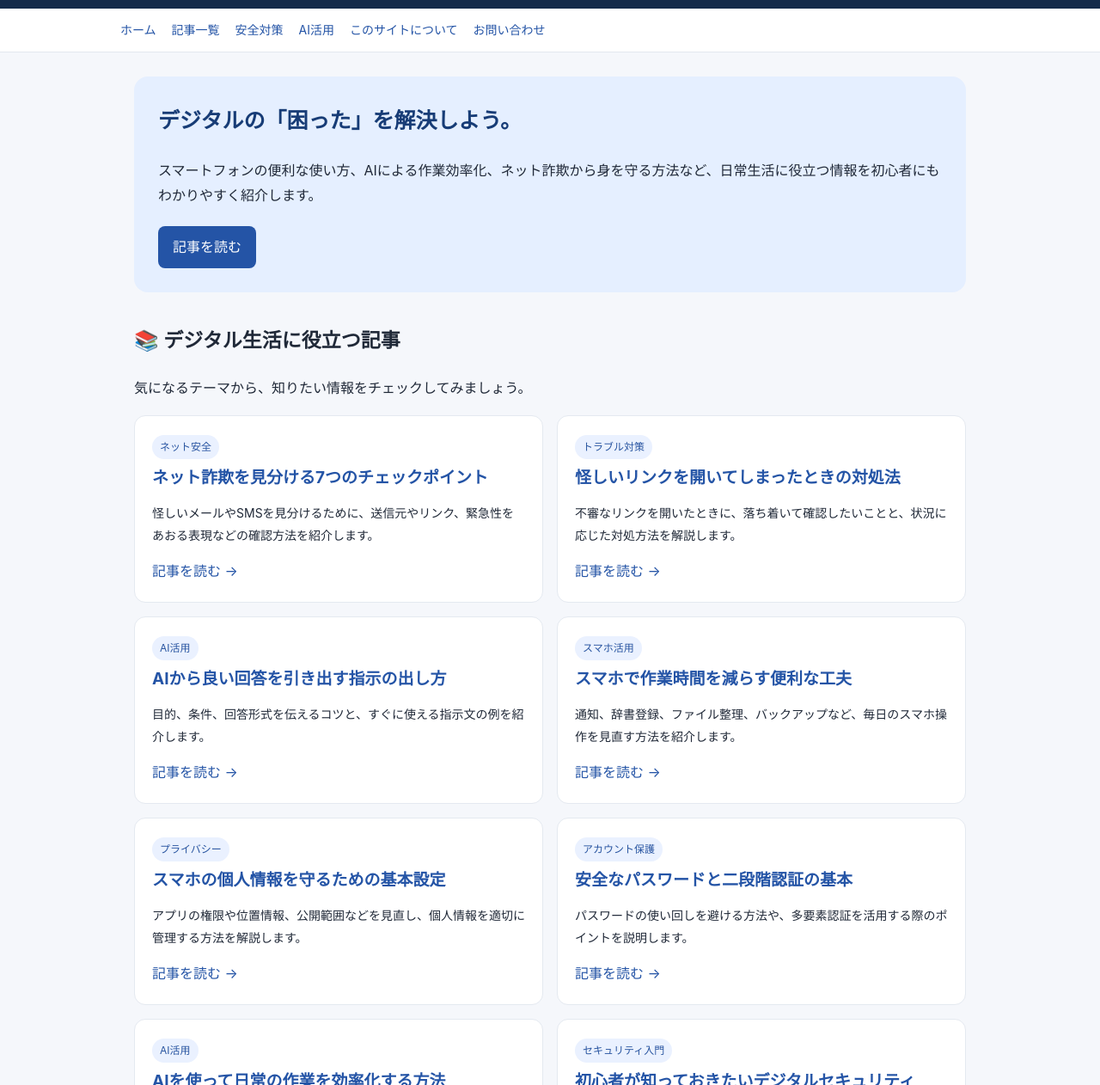
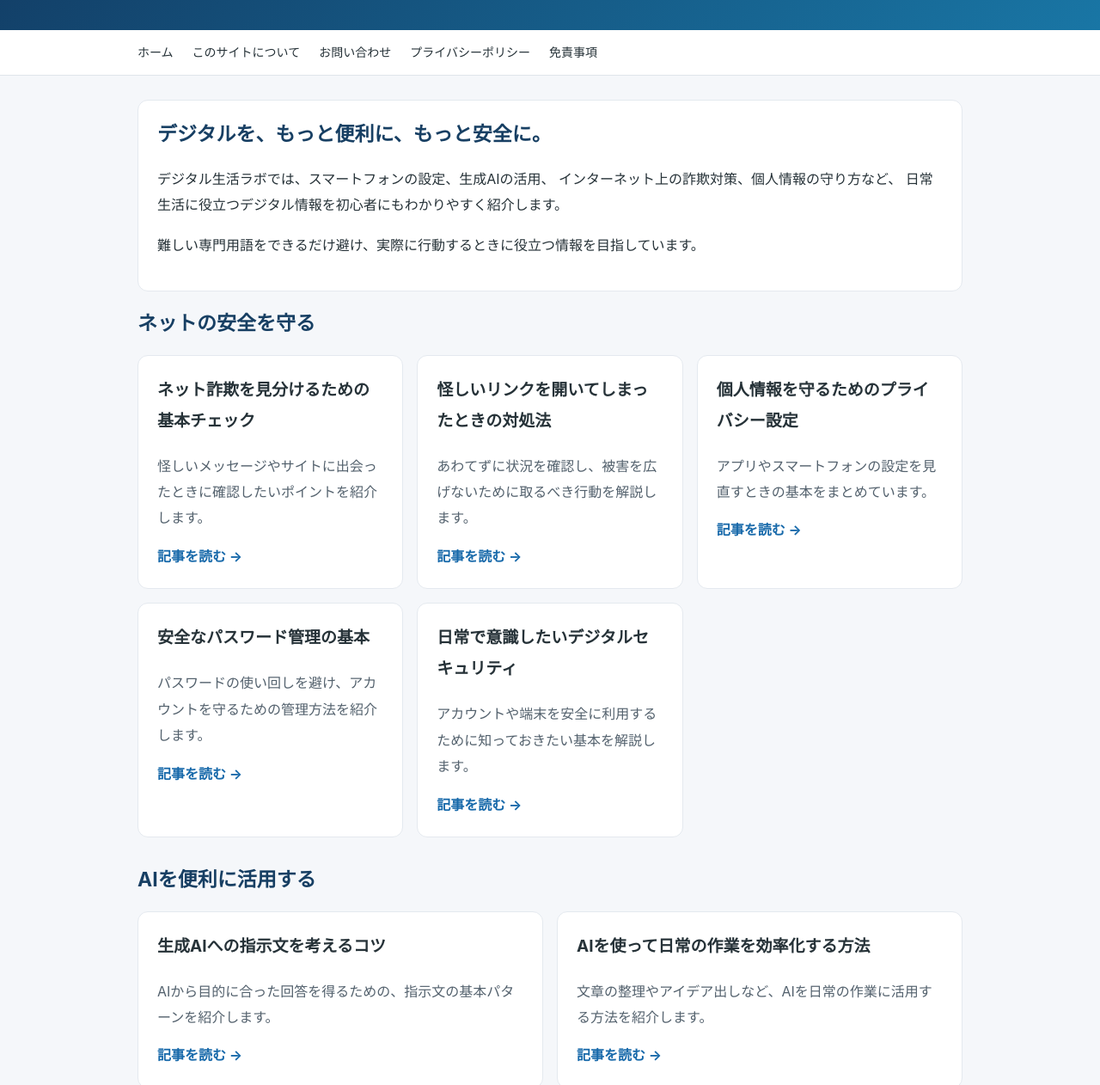
Before and after one commit to asvrg/-1, a plain HTML site: page index.html in a window 1280 px wide. Shown: the part 133-1395 px from the top of the page at 86% size. Drawn offline with Linux system fonts and the light colour scheme.

Commit message:
Update index.html

```diff
--- a/index.html
+++ b/index.html
@@ -2,160 +2,266 @@
 <html lang="ja">
 <head>
   <meta charset="UTF-8">
-<meta name="viewport" content="width=device-width, initial-scale=1">
-<meta name="description" content="スマホの便利技、AI活用術、ネット詐欺対策、個人情報の守り方など、デジタル生活に役立つ知識を初心者向けに解説します。">
+  <meta name="google-site-verification" content="9QT-fghXOO8Xs31fRzbYEdEQcRNj2oaYRJPLZGYzNo0">
+  <meta name="viewport" content="width=device-width, initial-scale=1.0">
+  <meta name="description" content="デジタル生活ラボは、スマートフォンの便利な使い方、AI活用、ネット詐欺対策、個人情報保護など、デジタル生活に役立つ情報を初心者向けに紹介するサイトです。">
   <meta name="robots" content="index,follow">
   <title>デジタル生活ラボ｜知って得するデジタル活用術</title>
   <style>
-*{box-sizing:border-box}
-html{scroll-behavior:smooth}
-body{margin:0;font-family:-apple-system,BlinkMacSystemFont,"Hiragino Sans",Meiryo,sans-serif;color:#202938;background:#f5f7fb;line-height:1.85}
-header{background:#152b4a;color:#fff;padding:30px 20px}
-.header-inner{max-width:1000px;margin:auto}
-header h1{margin:0;font-size:28px}
-header p{margin:5px 0 0;color:#d8e5f8;font-size:14px}
-nav{background:#fff;padding:12px 16px;border-bottom:1px solid #e3e8ef}
-.nav-inner{max-width:1000px;margin:auto;display:flex;gap:18px;flex-wrap:wrap}
-nav a,footer a{color:#2454a6;text-decoration:none}
-nav a{font-size:14px}
-nav a:hover,.card a:hover{text-decoration:underline}
-main{max-width:1000px;margin:28px auto;padding:0 16px}
-.hero{background:#e5efff;padding:28px;border-radius:16px;margin-bottom:28px}
-.hero h2{margin-top:0;color:#173c76;font-size:25px}
-.hero p{margin-bottom:20px}
-.button{display:inline-block;background:#2454a6;color:#fff;text-decoration:none;padding:10px 17px;border-radius:8px}
-.section-title{font-size:23px;margin-top:35px}
-.article-grid{display:grid;grid-template-columns:repeat(2,minmax(0,1fr));gap:16px}
-.card{background:#fff;border:1px solid #e4e9f0;border-radius:13px;padding:20px;overflow-wrap:anywhere}
-.card h3{margin:8px 0;color:#193d70;font-size:19px;line-height:1.5}
-.card p{font-size:14px}
-.card a{color:#2454a6;text-decoration:none}
-.tag{display:inline-block;font-size:12px;background:#eaf1ff;color:#2854a0;padding:3px 9px;border-radius:20px}
-.notice{background:#fff;border-left:4px solid #2454a6;padding:16px 18px;margin:25px 0}
-footer{margin-top:45px;background:#152b4a;color:#fff;padding:28px 20px;text-align:center;font-size:13px}
-footer a{color:#d8e5f8;margin:0 8px}
-footer p{margin:8px 0}
-@media(max-width:650px){header h1{font-size:24px}.hero{padding:21px}.hero h2{font-size:22px}.article-grid{grid-template-columns:1fr}.section-title{font-size:21px}}
+    * {
+      box-sizing: border-box;
+    }
+    html {
+      scroll-behavior: smooth;
+    }
+    body {
+      margin: 0;
+      font-family: -apple-system, BlinkMacSystemFont, "Helvetica Neue",
+        "Noto Sans JP", sans-serif;
+      line-height: 1.9;
+      color: #263238;
+      background: #f5f7fa;
+    }
+    a {
+      color: #1769aa;
+      text-decoration: none;
+    }
+    a:hover {
+      text-decoration: underline;
+    }
+    header {
+      padding: 38px 20px;
+      color: #fff;
+      background: linear-gradient(135deg, #123b63, #1976a5);
+    }
+    .header-inner,
+    main,
+    footer {
+      width: min(100% - 32px, 960px);
+      margin: 0 auto;
+    }
+    header h1 {
+      margin: 0 0 8px;
+      font-size: clamp(25px, 5vw, 38px);
+      line-height: 1.4;
+    }
+    header p {
+      margin: 0;
+      color: #e3eff8;
+    }
+    nav {
+      background: #fff;
+      border-bottom: 1px solid #e0e5eb;
+    }
+    .nav-inner {
+      display: flex;
+      flex-wrap: wrap;
+      gap: 8px 22px;
+      width: min(100% - 32px, 960px);
+      margin: 0 auto;
+      padding: 13px 0;
+    }
+    nav a {
+      color: #263238;
+      font-size: 14px;
+    }
+    main {
+      padding-top: 28px;
+      padding-bottom: 40px;
+    }
+    .intro,
+    .article-card,
+    .info-box {
+      padding: 22px;
+      margin-bottom: 20px;
+      background: #fff;
+      border: 1px solid #e4e9ef;
+      border-radius: 12px;
+    }
+    h2 {
+      margin-top: 0;
+      color: #173f63;
+      font-size: 23px;
+      line-height: 1.5;
+    }
+    h3 {
+      margin-top: 0;
+      font-size: 19px;
+    }
+    .article-grid {
+      display: grid;
+      grid-template-columns: repeat(auto-fit, minmax(min(100%, 270px), 1fr));
+      gap: 16px;
+    }
+    .article-card {
+      margin-bottom: 0;
+    }
+    .article-card p {
+      margin-bottom: 14px;
+      color: #53616d;
+    }
+    .read-more {
+      display: inline-block;
+      font-weight: 700;
+    }
+    .notice {
+      padding: 15px;
+      background: #edf5fb;
+      border-left: 4px solid #1976a5;
+      border-radius: 5px;
+    }
+    footer {
+      padding-top: 24px;
+      padding-bottom: 32px;
+      border-top: 1px solid #dce3ea;
+      color: #586571;
+      font-size: 14px;
+    }
+    .footer-links {
+      display: flex;
+      flex-wrap: wrap;
+      gap: 8px 18px;
+      margin-bottom: 12px;
+    }
+    @media (max-width: 480px) {
+      header {
+        padding: 28px 0;
+      }
+      .intro,
+      .article-card,
+      .info-box {
+        padding: 17px;
+      }
+      h2 {
+        font-size: 21px;
+      }
+    }
   </style>
 </head>
 <body>
-
   <header>
     <div class="header-inner">
       <h1>デジタル生活ラボ</h1>
-<p>知って得する、デジタル社会の実用知識。</p>
+      <p>知って得するデジタル活用術。スマホ・AI・ネット安全をわかりやすく。</p>
     </div>
   </header>
-
-<nav>
+  <nav aria-label="メインナビゲーション">
     <div class="nav-inner">
-<a href="index.html">ホーム</a>
-<a href="#articles">記事一覧</a>
-<a href="#security">安全対策</a>
-<a href="#ai">AI活用</a>
-<a href="about.html">このサイトについて</a>
-<a href="contact.html">お問い合わせ</a>
+      <a href="./index.html">ホーム</a>
+      <a href="./about.html">このサイトについて</a>
+      <a href="./contact.html">お問い合わせ</a>
+      <a href="./privacy.html">プライバシーポリシー</a>
+      <a href="./disclaimer.html">免責事項</a>
     </div>
   </nav>
-
   <main>
-<section class="hero">
-<h2>デジタルの「困った」を解決しよう。</h2>
-<p>スマートフォンの便利な使い方、AIによる作業効率化、ネット詐欺から身を守る方法など、日常生活に役立つ情報を初心者にもわかりやすく紹介します。</p>
-<a class="button" href="#articles">記事を読む</a>
+    <section class="intro">
+      <h2>デジタルを、もっと便利に、もっと安全に。</h2>
+      <p>
+        デジタル生活ラボでは、スマートフォンの設定、生成AIの活用、
+        インターネット上の詐欺対策、個人情報の守り方など、
+        日常生活に役立つデジタル情報を初心者にもわかりやすく紹介します。
+      </p>
+      <p>
+        難しい専門用語をできるだけ避け、実際に行動するときに役立つ情報を目指しています。
+      </p>
     </section>
-
-<section>
-<h2 class="section-title" id="articles">📚 デジタル生活に役立つ記事</h2>
-<p>気になるテーマから、知りたい情報をチェックしてみましょう。</p>
-
+    <section aria-labelledby="security-heading">
+      <h2 id="security-heading">ネットの安全を守る</h2>
       <div class="article-grid">
-
-<article class="card" id="security">
-<span class="tag">ネット安全</span>
-<h3><a href="scam-guide.html">ネット詐欺を見分ける7つのチェックポイント</a></h3>
-<p>怪しいメールやSMSを見分けるために、送信元やリンク、緊急性をあおる表現などの確認方法を紹介します。</p>
-<a href="scam-guide.html">記事を読む →</a>
+        <article class="article-card">
+          <h3>ネット詐欺を見分けるための基本チェック</h3>
+          <p>
+            怪しいメッセージやサイトに出会ったときに確認したいポイントを紹介します。
+          </p>
+          <a class="read-more" href="./scam-guide.html">記事を読む →</a>
         </article>
-
-<article class="card">
-<span class="tag">トラブル対策</span>
-<h3><a href="phishing-response.html">怪しいリンクを開いてしまったときの対処法</a></h3>
-<p>不審なリンクを開いたときに、落ち着いて確認したいことと、状況に応じた対処方法を解説します。</p>
-<a href="phishing-response.html">記事を読む →</a>
+        <article class="article-card">
+          <h3>怪しいリンクを開いてしまったときの対処法</h3>
+          <p>
+            あわてずに状況を確認し、被害を広げないために取るべき行動を解説します。
+          </p>
+          <a class="read-more" href="./phishing-response.html">記事を読む →</a>
         </article>
-
-<article class="card" id="ai">
-<span class="tag">AI活用</span>
-<h3><a href="ai-prompts.html">AIから良い回答を引き出す指示の出し方</a></h3>
-<p>目的、条件、回答形式を伝えるコツと、すぐに使える指示文の例を紹介します。</p>
-<a href="ai-prompts.html">記事を読む →</a>
+        <article class="article-card">
+          <h3>個人情報を守るためのプライバシー設定</h3>
+          <p>
+            アプリやスマートフォンの設定を見直すときの基本をまとめています。
+          </p>
+          <a class="read-more" href="./privacy-guide.html">記事を読む →</a>
         </article>
-
-<article class="card">
-<span class="tag">スマホ活用</span>
-<h3><a href="smartphone-tips.html">スマホで作業時間を減らす便利な工夫</a></h3>
-<p>通知、辞書登録、ファイル整理、バックアップなど、毎日のスマホ操作を見直す方法を紹介します。</p>
-<a href="smartphone-tips.html">記事を読む →</a>
+        <article class="article-card">
+          <h3>安全なパスワード管理の基本</h3>
+          <p>
+            パスワードの使い回しを避け、アカウントを守るための管理方法を紹介します。
+          </p>
+          <a class="read-more" href="./password-guide.html">記事を読む →</a>
         </article>
-
-<article class="card">
-<span class="tag">プライバシー</span>
-<h3><a href="privacy-guide.html">スマホの個人情報を守るための基本設定</a></h3>
-<p>アプリの権限や位置情報、公開範囲などを見直し、個人情報を適切に管理する方法を解説します。</p>
-<a href="privacy-guide.html">記事を読む →</a>
+        <article class="article-card">
+          <h3>日常で意識したいデジタルセキュリティ</h3>
+          <p>
+            アカウントや端末を安全に利用するために知っておきたい基本を解説します。
+          </p>
+          <a class="read-more" href="./digital-security.html">記事を読む →</a>
         </article>
-
-<article class="card">
-<span class="tag">アカウント保護</span>
-<h3><a href="password-guide.html">安全なパスワードと二段階認証の基本</a></h3>
-<p>パスワードの使い回しを避ける方法や、多要素認証を活用する際のポイントを説明します。</p>
-<a href="password-guide.html">記事を読む →</a>
-</article>
-
-<article class="card">
-<span class="tag">AI活用</span>
-<h3><a href="ai-productivity.html">AIを使って日常の作業を効率化する方法</a></h3>
-<p>文章の下書き、情報整理、学習計画など、AIを日常生活で活用するときの考え方を紹介します。</p>
-<a href="ai-productivity.html">記事を読む →</a>
-</article>
-
-<article class="card">
-<span class="tag">セキュリティ入門</span>
-<h3><a href="digital-security.html">初心者が知っておきたいデジタルセキュリティ</a></h3>
-<p>ソフトウェア更新、バックアップ、公共Wi-Fiなど、端末やアカウントを守るための基本を解説します。</p>
-<a href="digital-security.html">記事を読む →</a>
-</article>
-
       </div>
     </section>
-
-<section>
-<h2 class="section-title">🔰 このサイトについて</h2>
-<div class="card">
-<p>デジタル生活ラボは、スマートフォン、インターネット、AIなどを安全かつ便利に活用するための情報サイトです。初心者にも理解しやすい説明を心がけ、日常生活に役立つ知識を紹介します。</p>
-<p>サービスの仕様やセキュリティ上の注意点は変更されることがあります。重要な情報については、公式サイトなどの信頼できる情報源も確認してください。</p>
-<a href="about.html">サイトの詳細を見る →</a>
+    <section aria-labelledby="ai-heading" style="margin-top: 32px;">
+      <h2 id="ai-heading">AIを便利に活用する</h2>
+      <div class="article-grid">
+        <article class="article-card">
+          <h3>生成AIへの指示文を考えるコツ</h3>
+          <p>
+            AIから目的に合った回答を得るための、指示文の基本パターンを紹介します。
+          </p>
+          <a class="read-more" href="./ai-prompts.html">記事を読む →</a>
+        </article>
+        <article class="article-card">
+          <h3>AIを使って日常の作業を効率化する方法</h3>
+          <p>
+            文章の整理やアイデア出しなど、AIを日常の作業に活用する方法を紹介します。
+          </p>
+          <a class="read-more" href="./ai-productivity.html">記事を読む →</a>
+        </article>
       </div>
     </section>
-
-<div class="notice">
-<strong>情報をご利用いただく際のお願い</strong>
-<p>記事は一般的な情報提供を目的としています。サービスの利用やセキュリティに関する重要な判断をする際は、各サービスの公式情報も確認してください。</p>
-<p><a href="disclaimer.html">免責事項を確認する</a></p>
+    <section aria-labelledby="smartphone-heading" style="margin-top: 32px;">
+      <h2 id="smartphone-heading">スマートフォンを使いこなす</h2>
+      <div class="article-grid">
+        <article class="article-card">
+          <h3>スマートフォンを便利に使うための基本</h3>
+          <p>
+            日常で見直したい設定や、使いやすさを向上させるためのヒントをまとめています。
+          </p>
+          <a class="read-more" href="./smartphone-tips.html">記事を読む →</a>
+        </article>
       </div>
-
+    </section>
+    <section class="info-box" style="margin-top: 28px;">
+      <h2>このサイトについて</h2>
+      <p>
+        デジタル生活ラボは、デジタル技術を身近な生活に役立てるための情報サイトです。
+        掲載情報は一般的な情報提供を目的としており、サービスの仕様や設定画面は
+        アップデートによって変更される場合があります。
+      </p>
+      <p><a href="./about.html">サイトの詳細はこちら →</a></p>
+    </section>
+    <section class="notice">
+      <strong>ご利用にあたって</strong>
+      <p>
+        インターネットサービスの仕様や安全対策は変更されることがあります。
+        重要な設定やセキュリティに関する操作を行う際は、各サービスの公式案内も確認してください。
+      </p>
+    </section>
   </main>
-
   <footer>
+    <div class="footer-links">
+      <a href="./about.html">このサイトについて</a>
+      <a href="./contact.html">お問い合わせ</a>
+      <a href="./privacy.html">プライバシーポリシー</a>
+      <a href="./disclaimer.html">免責事項</a>
+    </div>
     <p>© 2026 デジタル生活ラボ</p>
-<p>
-<a href="about.html">このサイトについて</a>
-<a href="contact.html">お問い合わせ</a>
-<a href="privacy.html">プライバシーポリシー</a>
-<a href="disclaimer.html">免責事項</a>
-</p>
   </footer>
-
 </body>
 </html>
```
Lines whose indentation alone changed are shown as unchanged.
